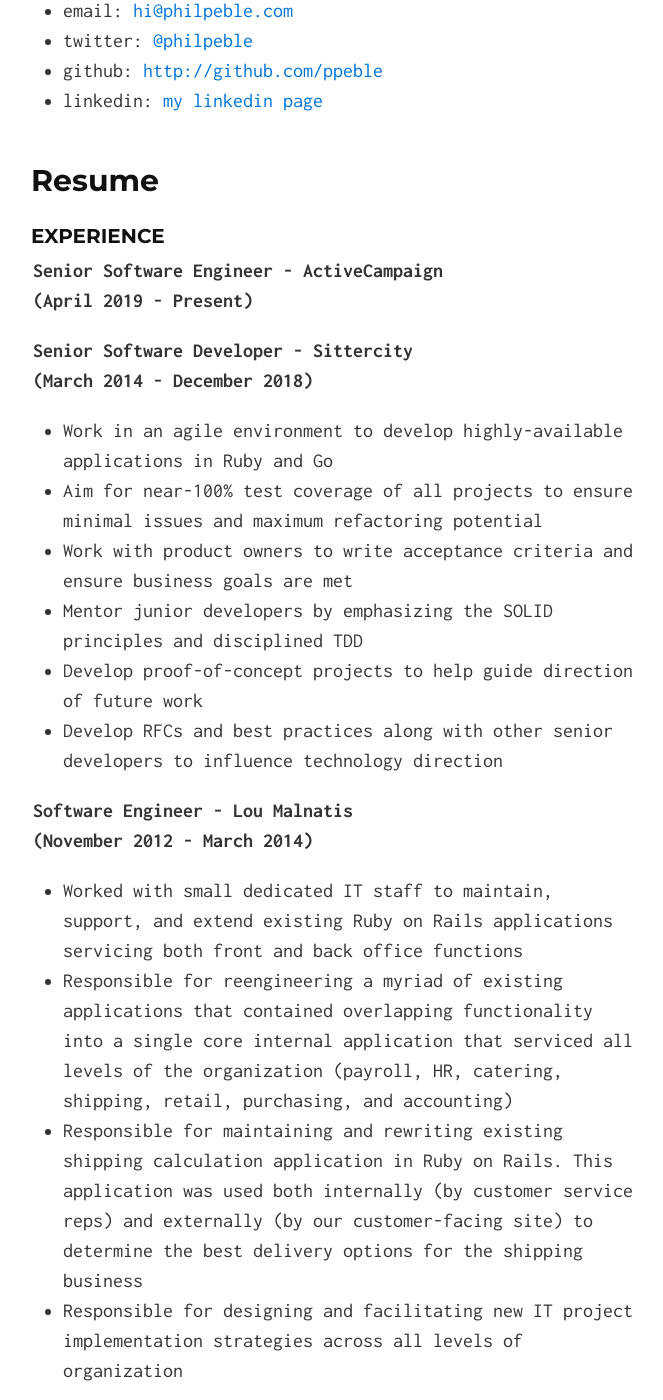
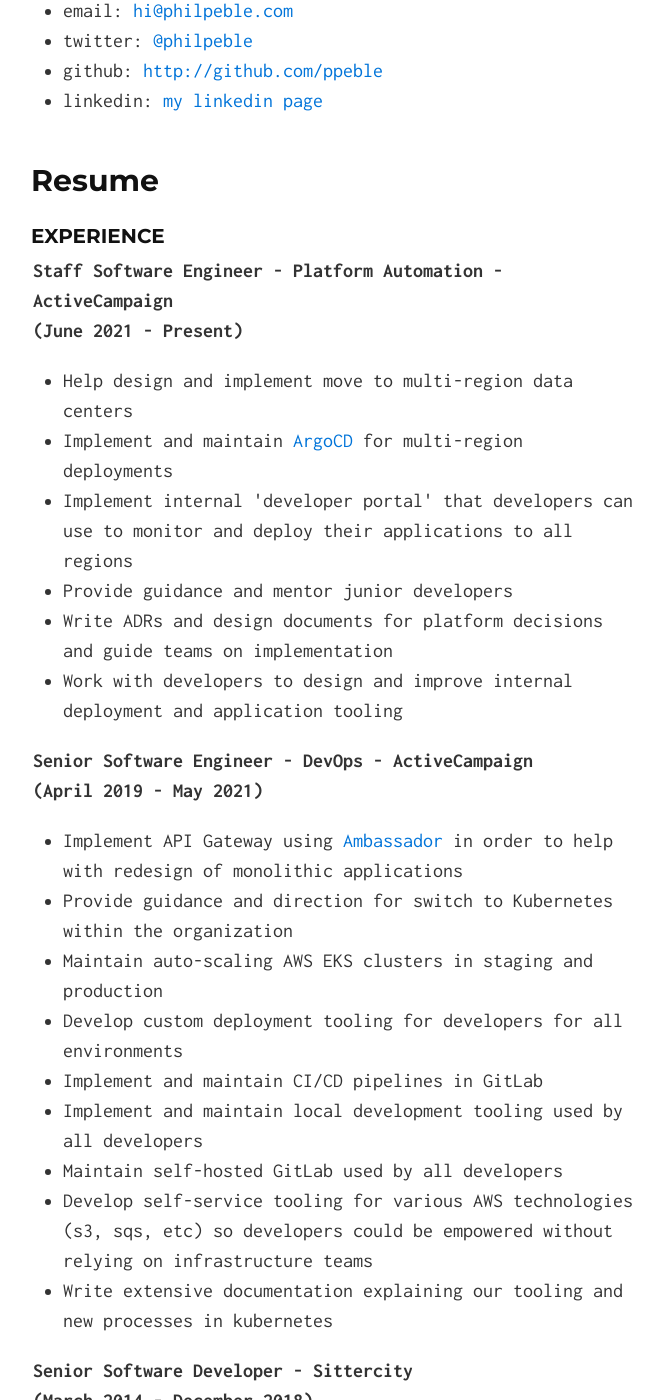
Before and after one commit to ppeble/ppeble.github.io, a Jekyll site: the page built from index.md, in a window 1280 px wide and 1400 px high, scrolled down 1094 px. Shown: the whole window, without its empty margins (307-970 px from the left). Built offline with Jekyll 4.4.1, drawn with Linux system fonts in a browser that asks for light colours; some of the changed text lies outside the part shown.

Commit message:
2021-08-20 Update

```diff
--- a/index.md
+++ b/index.md
@@ -6,7 +6,7 @@ Hello!
 
 My name is Phil Peble and I am a software developer that currently works for <a href='http://www.activecampaign.com'>ActiveCampaign</a>. I am primarily a backend engineer that writes in Ruby and Go but I have used other languages extensively in my past positions. If you would like more information on my skills and past experiences please see <a href='#resume'>my resume below</a>.
 
-I live in the North Chicago suburbs with my wonderful partner, our son, our cat, and our turtle. In my free time I enjoy reading, engaging in arguments regarding the efficacy of various political, economic, and environmental policies, gaming, and contributing code to open source.
+I live in the North Chicago suburbs with my wonderful partner, our son and daughter, our cat, and our turtle. In my free time I enjoy reading, engaging in arguments regarding the efficacy of various political, economic, and environmental policies, gaming, and contributing code to open source.
 
 ## Key facts
 
@@ -30,8 +29,32 @@ I live in the North Chicago suburbs with my wonderful partner, our son, our cat,
 
 ### Experience
 
-<strong>Senior Software Engineer - ActiveCampaign</strong><br/>
-<strong>(April 2019 - Present)</strong>
+<strong>Staff Software Engineer - Platform Automation - ActiveCampaign</strong><br/>
+<strong>(June 2021 - Present)</strong>
+
+<ul>
+  <li>Help design and implement move to multi-region data centers</li>
+  <li>Implement and maintain <a href='https://argoproj.github.io/argo-cd/'>ArgoCD</a> for multi-region deployments</li>
+  <li>Implement internal 'developer portal' that developers can use to monitor and deploy their applications to all regions</li>
+  <li>Provide guidance and mentor junior developers</li>
+  <li>Write ADRs and design documents for platform decisions and guide teams on implementation</li>
+  <li>Work with developers to design and improve internal deployment and application tooling</li>
+</ul>
+
+<strong>Senior Software Engineer - DevOps - ActiveCampaign</strong><br/>
+<strong>(April 2019 - May 2021)</strong>
+
+<ul>
+  <li>Implement API Gateway using <a href='https://www.getambassador.io/'>Ambassador</a> in order to help with redesign of monolithic applications</li>
+  <li>Provide guidance and direction for switch to Kubernetes within the organization</li>
+  <li>Maintain auto-scaling AWS EKS clusters in staging and production</li>
+  <li>Develop custom deployment tooling for developers for all environments</li>
+  <li>Implement and maintain CI/CD pipelines in GitLab</li>
+  <li>Implement and maintain local development tooling used by all developers</li>
+  <li>Maintain self-hosted GitLab used by all developers</li>
+  <li>Develop self-service tooling for various AWS technologies (s3, sqs, etc) so developers could be empowered without relying on infrastructure teams</li>
+  <li>Write extensive documentation explaining our tooling and new processes in kubernetes</li>
+</ul>
 
 <strong>Senior Software Developer - Sittercity</strong><br/>
 <strong>(March 2014 - December 2018)</strong>
@@ -96,8 +120,11 @@ I live in the North Chicago suburbs with my wonderful partner, our son, our cat,
   <li>git and Clearcase (please please please don't ask me to work with Clearcase again)</li>
   <li>ZeroMQ (and general socket/message queues)</li>
   <li>Data warehouse principles</li>
-  <li>Vagrant</li>
   <li>Google Cloud Platform</li>
+  <li>AWS</li>
+  <li>Terraform</li>
+  <li>GitLab (and auto-devops)</li>
+  <li>Kubernetes</li>
 </ul>
 
 ### Education
@@ -112,4 +139,4 @@ I live in the North Chicago suburbs with my wonderful partner, our son, our cat,
 
 This page is built with <a href='https://github.com/chibicode/solo/'>Solo</a>, a Jekyll theme for single-page sites.
 
-<strong>Last updated: 2019/04/07</strong>
+<strong>Last updated: 2021/08/20</strong>
```
Also changed, not shown: other parts of index.md (+1 -1 lines), Gemfile.lock, 3 other files.
